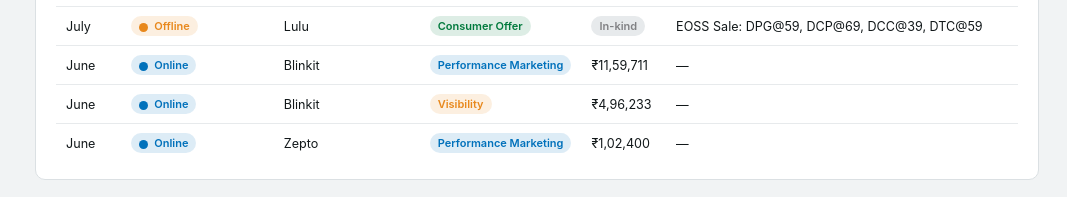
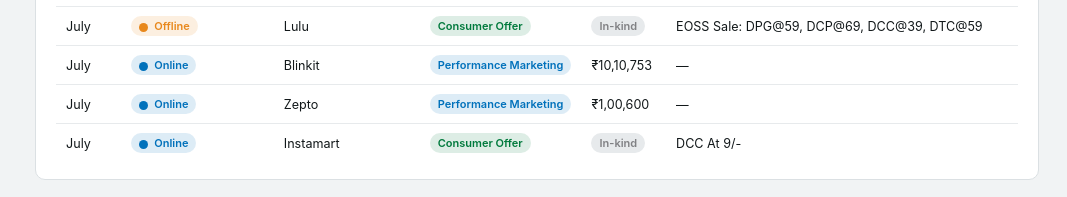
Before and after one commit to Nitish-Dobra/dobra-marketing-dashboard, a plain HTML site: page index.html in a window 1280 px wide. Shown: the part 2076-2273 px from the top of the page, without its empty margins (213-1280 px from the left). Drawn offline with Linux system fonts and the light colour scheme.

Commit message:
Marketing investment dashboard refresh

```diff
--- a/index.html
+++ b/index.html
@@ -963,6 +963,56 @@ const DATA = {
    "amount": 0,
    "monetary": false,
    "remarks": "EOSS Sale: DPG@59, DCP@69, DCC@39, DTC@59"
+  },
+  {
+   "month": "July",
+   "monthNum": 7,
+   "channel": "Online",
+   "account": "Blinkit",
+   "header": "Performance Marketing",
+   "amount": 1010753.0,
+   "monetary": true,
+   "remarks": null
+  },
+  {
+   "month": "July",
+   "monthNum": 7,
+   "channel": "Online",
+   "account": "Zepto",
+   "header": "Performance Marketing",
+   "amount": 100600.0,
+   "monetary": true,
+   "remarks": null
+  },
+  {
+   "month": "July",
+   "monthNum": 7,
+   "channel": "Online",
+   "account": "Instamart",
+   "header": "Consumer Offer",
+   "amount": 0,
+   "monetary": false,
+   "remarks": "DCC At 9/-"
+  },
+  {
+   "month": "July",
+   "monthNum": 7,
+   "channel": "Online",
+   "account": "Blinkit",
+   "header": "Consumer Offer",
+   "amount": 0,
+   "monetary": false,
+   "remarks": null
+  },
+  {
+   "month": "July",
+   "monthNum": 7,
+   "channel": "Strategic Accounts",
+   "account": "TFS",
+   "header": "Marketing/Platform Fee",
+   "amount": 200000.0,
+   "monetary": true,
+   "remarks": null
   }
  ],
  "budgets": {
```
